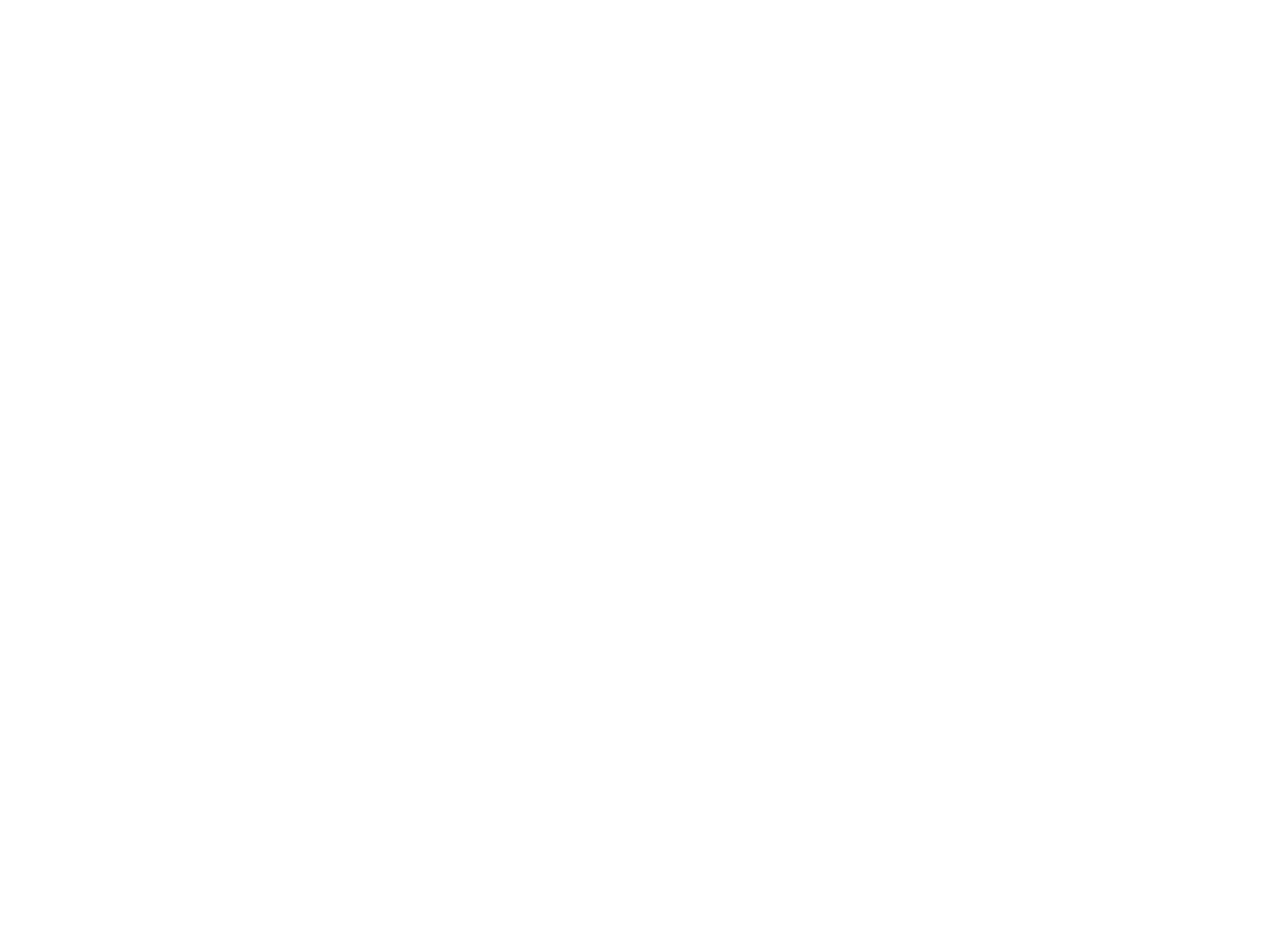
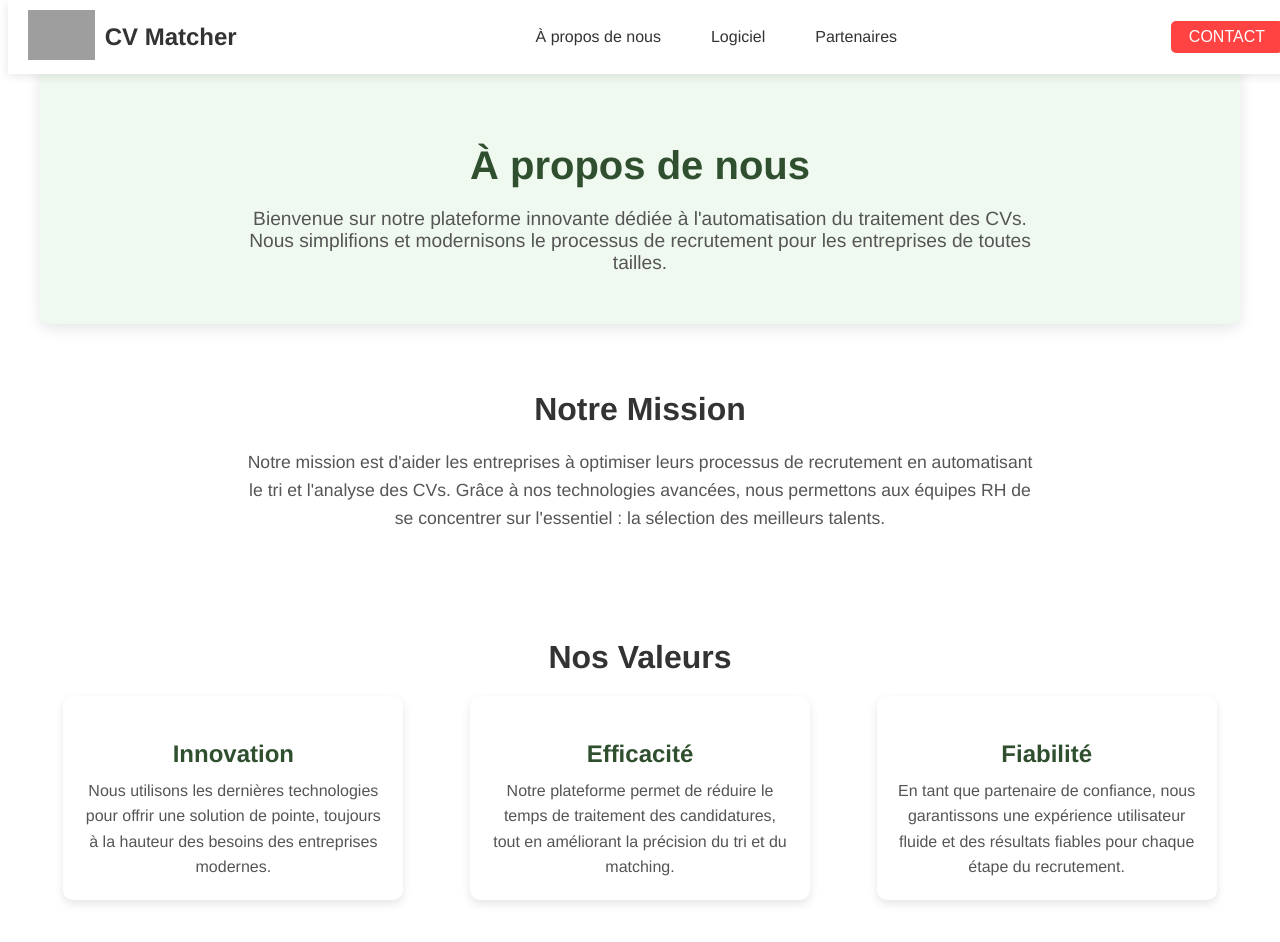
Before and after one commit to mortalla23/Parsing-CV, a Vue app in the folder frontend/: page /about in a window 1280 px wide. Before the commit this address had no page. Shown: the top 942 px of the page. Before the commit the page ends 800 px from the top, so only its background shows below. Built offline with nearby package versions, Linux system fonts and the light colour scheme; grey boxes are pictures that could not be loaded.

Commit message:
Adding About's page and AnalyseCV's page

```diff
--- a/frontend/src/App.vue
+++ b/frontend/src/App.vue
@@ -1,12 +1,19 @@
 <template>
   <div id="app">
+    <NavbarSection />
     <router-view></router-view>
   </div>
 </template>
 
 <script>
+import NavbarSection from './components/NavbarSection.vue';
+
+
 export default {
   name: 'App',
+  components: {
+    NavbarSection,
+  },
 }
 </script>
 
--- /dev/null
+++ b/frontend/src/components/AboutUs.vue
@@ -0,0 +1,124 @@
+<template>
+    <div class="about-us-container">
+      <section class="intro-section">
+        <h1>À propos de nous</h1>
+        <p>
+          Bienvenue sur notre plateforme innovante dédiée à l'automatisation du traitement des CVs.
+          Nous simplifions et modernisons le processus de recrutement pour les entreprises de toutes tailles.
+        </p>
+      </section>
+
+      <section class="mission-section">
+        <h2>Notre Mission</h2>
+        <p>
+          Notre mission est d'aider les entreprises à optimiser leurs processus de recrutement en automatisant le tri et l'analyse des CVs.
+          Grâce à nos technologies avancées, nous permettons aux équipes RH de se concentrer sur l'essentiel : la sélection des meilleurs talents.
+        </p>
+      </section>
+
+      <section class="values-section">
+        <h2>Nos Valeurs</h2>
+        <div class="values-list">
+          <div class="value-item">
+            <h3>Innovation</h3>
+            <p>
+              Nous utilisons les dernières technologies pour offrir une solution de pointe, toujours à la hauteur des besoins des entreprises modernes.
+            </p>
+          </div>
+          <div class="value-item">
+            <h3>Efficacité</h3>
+            <p>
+              Notre plateforme permet de réduire le temps de traitement des candidatures, tout en améliorant la précision du tri et du matching.
+            </p>
+          </div>
+          <div class="value-item">
+            <h3>Fiabilité</h3>
+            <p>
+              En tant que partenaire de confiance, nous garantissons une expérience utilisateur fluide et des résultats fiables pour chaque étape du recrutement.
+            </p>
+          </div>
+        </div>
+      </section>
+    </div>
+  </template>
+
+  <script>
+  export default {
+    name: 'AboutUs',
+  };
+  </script>
+
+  <style scoped>
+  .about-us-container {
+    padding: 0 20px;
+    max-width: 1200px;
+    margin: 0 auto;
+  }
+
+  .intro-section {
+    text-align: center;
+    padding: 50px 0;
+    background-color: #f0f9f0;
+    border-radius: 10px;
+    box-shadow: 0 5px 15px rgba(0, 0, 0, 0.1);
+  }
+
+  .intro-section h1 {
+    font-size: 2.5rem;
+    margin-bottom: 20px;
+    color: #2f4f2f;
+  }
+
+  .intro-section p {
+    font-size: 1.2rem;
+    color: #555;
+    max-width: 800px;
+    margin: 0 auto;
+  }
+
+  .mission-section, .values-section {
+    padding: 40px 0;
+    text-align: center;
+  }
+
+  .mission-section h2, .values-section h2 {
+    font-size: 2rem;
+    margin-bottom: 20px;
+    color: #333;
+  }
+
+  .mission-section p, .values-section p {
+    font-size: 1.1rem;
+    color: #555;
+    max-width: 800px;
+    margin: 0 auto;
+    line-height: 1.6;
+  }
+
+  .values-list {
+    display: flex;
+    justify-content: space-around;
+    flex-wrap: wrap;
+    gap: 20px;
+    margin-top: 20px;
+  }
+
+  .value-item {
+    background-color: #fff;
+    padding: 20px;
+    border-radius: 10px;
+    width: 300px;
+    box-shadow: 0 4px 10px rgba(0, 0, 0, 0.1);
+  }
+
+  .value-item h3 {
+    font-size: 1.5rem;
+    color: #2f4f2f;
+    margin-bottom: 10px;
+  }
+
+  .value-item p {
+    font-size: 1rem;
+    color: #555;
+  }
+  </style>
--- /dev/null
+++ b/frontend/src/components/AnalyseCV.vue
@@ -0,0 +1,57 @@
+<template>
+    <div class="analyse-cv-page">
+      <h1>Analyse Automatique des CVs</h1>
+      <p>
+        Cette page vous permet de démarrer l'analyse automatique des CVs. Utilisez le bouton ci-dessous pour commencer le processus.
+      </p>
+      <button @click="goToParsingPage" class="parser-button">
+        Analyser
+      </button>
+    </div>
+  </template>
+
+  <script>
+  export default {
+    name: "AnalyseCV",
+    methods: {
+      goToParsingPage() {
+        this.$router.push("/parsing"); // Redirige vers la page de parsing
+      },
+    },
+  };
+  </script>
+
+  <style scoped>
+  .analyse-cv-page {
+    display: flex;
+    flex-direction: column;
+    justify-content: center;
+    align-items: center;
+    padding: 50px;
+  }
+
+  h1 {
+    font-size: 2.5rem;
+    margin-bottom: 1rem;
+  }
+
+  p {
+    font-size: 1.2rem;
+    margin-bottom: 2rem;
+  }
+
+  .parser-button {
+    background-color: #32a852;
+    color: white;
+    padding: 10px 20px;
+    font-size: 1.2rem;
+    border: none;
+    border-radius: 5px;
+    cursor: pointer;
+    box-shadow: 0 5px 15px rgba(0, 0, 0, 0.1);
+  }
+
+  .parser-button:hover {
+    background-color: #28a745;
+  }
+  </style>
--- a/frontend/src/router.js
+++ b/frontend/src/router.js
@@ -1,11 +1,29 @@
 import { createRouter, createWebHistory } from 'vue-router';
-import HomePage from './components/HomePage.vue'; // Chemin correct pour HomePage.vue
+import HomePage from './components/HomePage.vue';
+import ParserPage from './components/ParserPage.vue'; // Importe la page de parsing
+import AnalyseCV from './components/AnalyseCV.vue';
+import AboutUs from './components/AboutUs.vue';
 
 const routes = [
   {
     path: '/',
     name: 'HomePage',
     component: HomePage,
+  },
+  {
+    path: '/parsing',
+    name: 'ParserPage',
+    component: ParserPage, // Ajoute la route pour ParserPage
+  },
+  {
+    path: '/about',
+    name: 'AboutUs',
+    component: AboutUs, // Ajouter la route pour la page À propos de nous
+  },
+  {
+    path: '/analyse-cv',
+    name: 'AnalyseCV',
+    component: AnalyseCV,
   },
 ];
 
```
